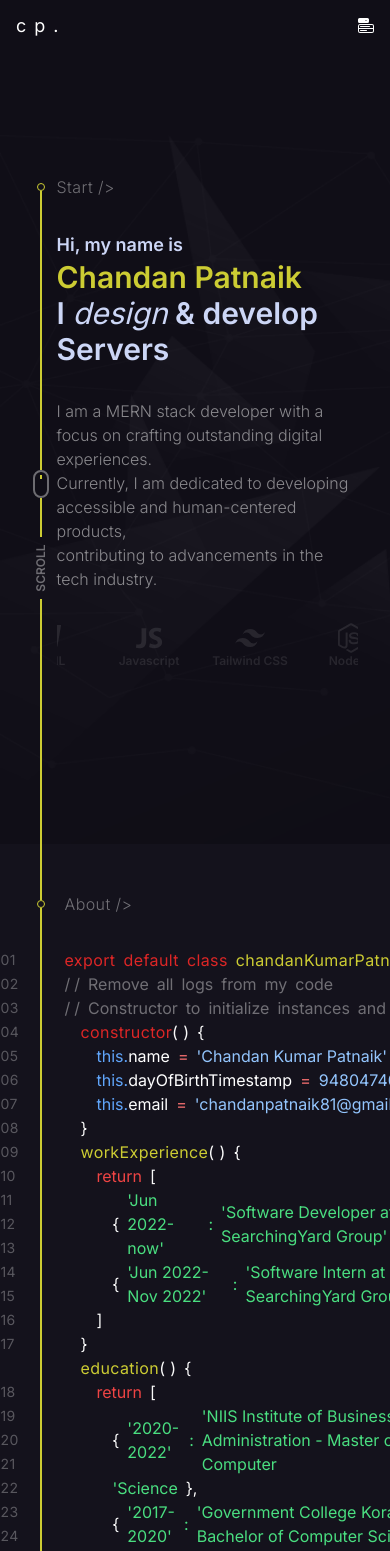
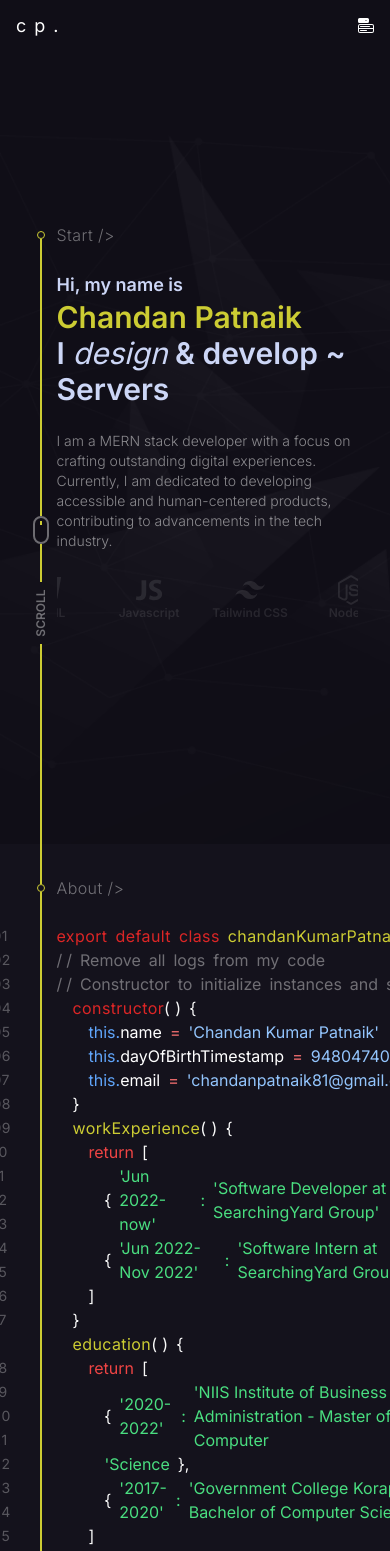
Before and after one commit to ChandanPatnaik/portfolio, a Next.js app: page / in a window 390 px wide. Shown: the top 1551 px of the page. Built offline with nearby package versions, Linux system fonts and the light colour scheme.

Commit message:
framer motion added

```diff
--- a/package.json
+++ b/package.json
@@ -13,6 +13,8 @@
     "@emotion/styled": "^11.11.0",
     "@mui/material": "^5.15.6",
     "formik": "^2.4.5",
+    "framer-motion": "^11.0.3",
+    "moment": "^2.30.1",
     "next": "14.1.0",
     "react": "^18",
     "react-dom": "^18",
--- a/src/components/home/About.tsx
+++ b/src/components/home/About.tsx
@@ -7,7 +7,7 @@ const About = () => {
     >
       <div className="w-5/6 md:w-4/5 lg:w-3/5 h-full flex items-center relative">
         <TimeLine />
-        <div className="py-12 flex flex-col gap-8 w-fit h-fit relative pl-8">
+        <div className="py-8 md:py-12 flex flex-col gap-6 md:gap-8 w-fit h-fit relative pl-6 md:pl-8">
           <div className="text-base font-light text-white/40 tracking-wide">{`About />`}</div>
           <AboutBlock />
         </div>
@@ -20,7 +20,7 @@ export default About;
 const TimeLine = () => {
   return (
     <div className="absolute flex flex-col items-center top-0 left-0 h-[400%] w-4">
-      <div className="w-0.5 h-14 bg-light-yellow"></div>
+      <div className="w-0.5 h-10 md:h-14 bg-light-yellow"></div>
       <div className="w-2 h-2 border border-light-yellow rounded-full bg-transparent"></div>
       <div className="w-0.5 h-[calc(100%-4rem)] bg-light-yellow"></div>
     </div>
--- a/src/components/home/Contact.tsx
+++ b/src/components/home/Contact.tsx
@@ -12,7 +12,7 @@ const Contact = () => {
     >
       <div className="w-5/6 md:w-4/5 lg:w-3/5 h-full flex items-center relative">
         <TimeLine />
-        <div className="py-12 flex flex-col gap-8 w-full relative pl-6 md:pl-8">
+        <div className="py-8 md:py-12 flex flex-col gap-6 md:gap-8 w-full relative pl-6 md:pl-8">
           <div className="text-base font-light text-white/40 tracking-wide">{`Contact />`}</div>
           <div className="w-full grid-cols-1 md:grid-cols-5 grid lg:grid-cols-11 gap-y-6 md:gap-6 items-center">
             <ContactDetails />
@@ -28,7 +28,7 @@ export default Contact;
 const TimeLine = () => {
   return (
     <div className="absolute flex flex-col items-center top-0 left-0 h-[400%] w-4">
-      <div className="w-0.5 h-14 bg-light-yellow"></div>
+      <div className="w-0.5 h-10 md:h-14 bg-light-yellow"></div>
       <div className="w-2 h-2 border border-light-yellow rounded-full bg-transparent"></div>
       <div className="w-0.5 h-[calc(100%-4rem)] bg-light-yellow"></div>
     </div>
--- a/src/components/home/Hero.tsx
+++ b/src/components/home/Hero.tsx
@@ -28,7 +28,7 @@ export default Hero;
 
 const TextArea = () => {
   return (
-    <div className="flex flex-col gap-8 w-full h-fit relative text-3xl md:text-4xl lg:text-6xl font-semibold pl-6 md:pl-8">
+    <div className="flex flex-col gap-6 md:gap-8 w-full h-fit relative text-3xl md:text-4xl lg:text-6xl font-semibold pl-6 md:pl-8">
       <TimeLine />
       <div className="text-base font-light text-white/40 tracking-wide">
         {`Start />`}
@@ -40,14 +40,16 @@ const TextArea = () => {
         </div>
         <div className="text-light-sky">
           I <span className="italic font-normal">design</span> & develop{" "}
+          <span className="inline-block md:hidden">~ </span>
           <HeroAnimatedText />
         </div>
       </div>
-      <div className="text-base md:text- font-light text-white/50">
+      <div className="text-sm md:text-base font-light text-white/50">
         I am a MERN stack developer with a focus on crafting outstanding digital
-        experiences. <br /> Currently, I am dedicated to developing accessible
-        and human-centered products,
-        <br /> contributing to advancements in the tech industry.
+        experiences. <br className="hidden md:block" /> Currently, I am
+        dedicated to developing accessible and human-centered products,
+        <br className="hidden md:block" /> contributing to advancements in the
+        tech industry.
       </div>
       <div className="overflow-hidden">
         <HeroSlider />
```
Also changed, not shown: 1 other file (tests, documents, lock files or other folders).
